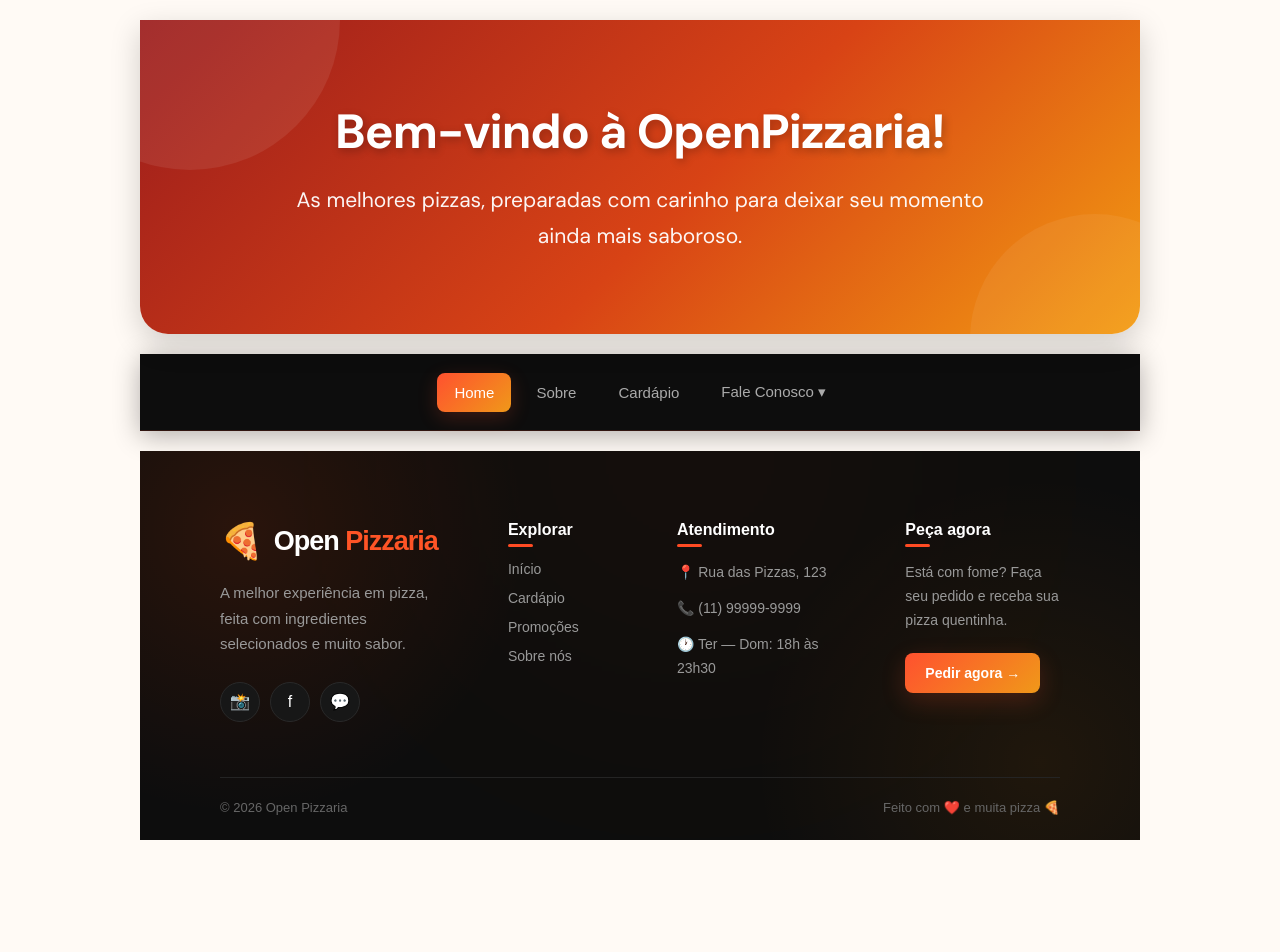
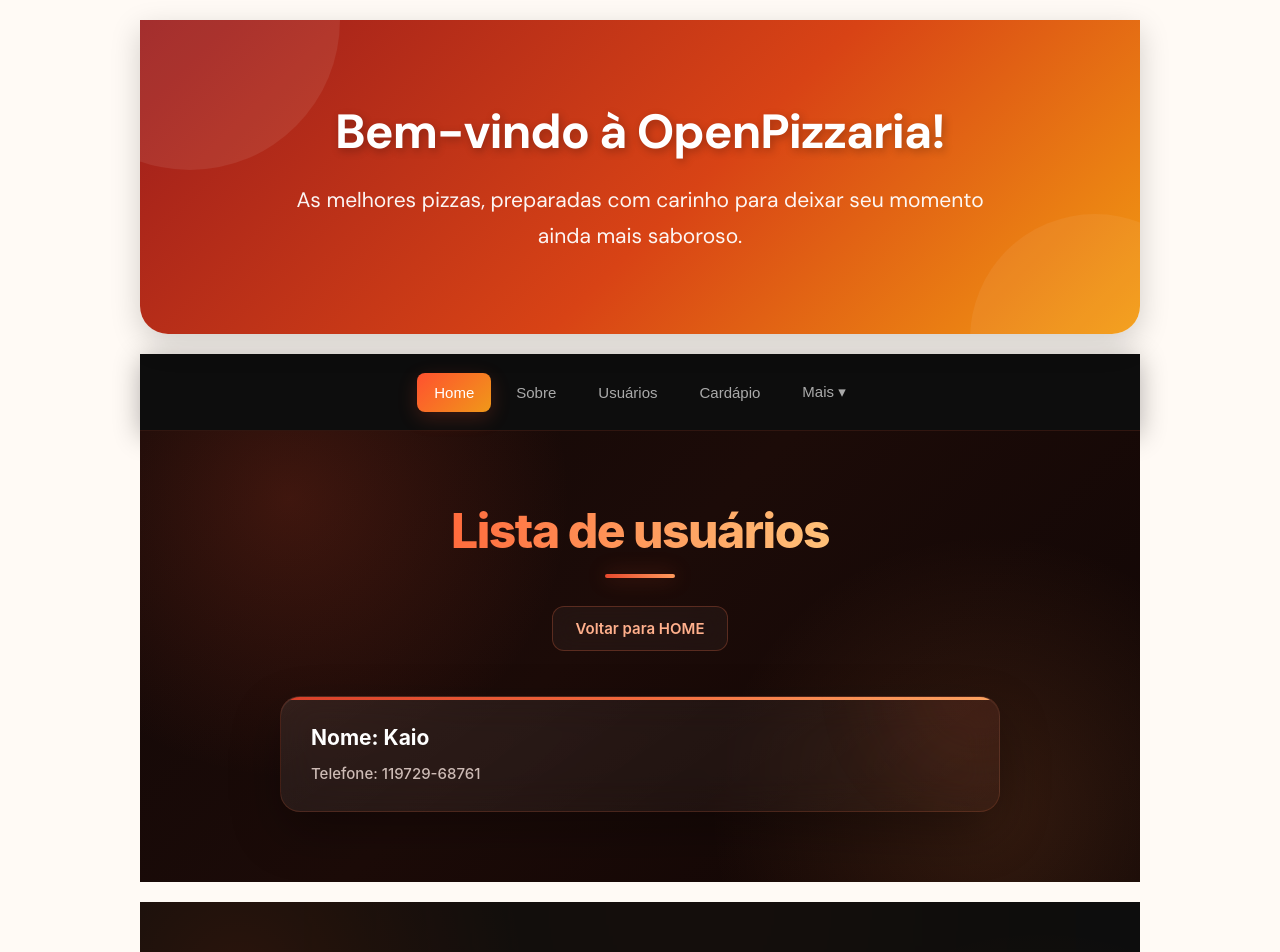
Before and after one commit to Brenosilvxz/domando-gpt, a React (Vite) app in the folder open-pizzaria/: page /users in a window 1280 px wide. Shown: the top 952 px of the page. Before the commit the page ends 840 px from the top, so only its background shows below. Built offline with nearby package versions, Linux system fonts and the light colour scheme.

Commit message:
feat: configurando página nova e criando função para consumir API

```diff
--- a/open-pizzaria/src/Components/Menu/index.jsx
+++ b/open-pizzaria/src/Components/Menu/index.jsx
@@ -11,6 +11,9 @@ const Menu = () => {
 
         <li>
           <Link to="/sobre">Sobre</Link>
+        </li>
+        <li>
+          <Link to="/users">Usuários</Link>
         </li>
 
         <li className="submenu">
@@ -34,7 +37,7 @@ const Menu = () => {
         </li>
 
         <li className="submenu">
-          <a href="#">Fale Conosco ▾</a>
+          <a href="#">Mais ▾</a>
 
           <ul>
             <li>
--- a/open-pizzaria/src/Pages/Home.jsx
+++ b/open-pizzaria/src/Pages/Home.jsx
@@ -1,4 +1,3 @@
-import React from "react";
 
 import Banner from "../Components/Banner";
 import Cards from "../Components/Cards";
--- a/open-pizzaria/src/Pages/Sobre/Sobre.css
+++ b/open-pizzaria/src/Pages/Sobre/Sobre.css
@@ -1,5 +1,4 @@
 .sobre {
-  min-height: 100vh;
   padding: 60px 20px;
   background: #fff8ef;
 }
--- a/open-pizzaria/src/Pages/Sobre/Sobre.jsx
+++ b/open-pizzaria/src/Pages/Sobre/index.jsx
@@ -1,4 +1,3 @@
-import React from "react";
 import "./Sobre.css";
 
 export default function Sobre() {
--- /dev/null
+++ b/open-pizzaria/src/Pages/Users/Users.css
@@ -0,0 +1,306 @@
+/* ================================
+   USERS PAGE
+================================ */
+
+.containerUsers {
+  padding: 70px 20px;
+
+  display: flex;
+  flex-direction: column;
+  align-items: center;
+
+  color: #fff;
+  font-family: "Inter", Arial, sans-serif;
+
+  background:
+    radial-gradient(
+      circle at 15% 15%,
+      rgba(230, 76, 42, 0.20),
+      transparent 30%
+    ),
+    radial-gradient(
+      circle at 85% 85%,
+      rgba(255, 145, 72, 0.14),
+      transparent 30%
+    ),
+    linear-gradient(
+      135deg,
+      #120807 0%,
+      #1c0b08 45%,
+      #100605 100%
+    );
+}
+
+
+/* ================================
+   TÍTULO
+================================ */
+
+.containerUsers h1 {
+  margin: 0;
+
+  font-size: clamp(32px, 5vw, 48px);
+  font-weight: 800;
+  letter-spacing: -1.5px;
+
+  background: linear-gradient(
+    90deg,
+    #ff6b3d 0%,
+    #ff9a5c 50%,
+    #ffc078 100%
+  );
+
+  -webkit-background-clip: text;
+  background-clip: text;
+  -webkit-text-fill-color: transparent;
+
+  text-align: center;
+}
+
+
+/* Pequeno detalhe abaixo do título */
+
+.containerUsers h1::after {
+  content: "";
+
+  display: block;
+
+  width: 70px;
+  height: 4px;
+
+  margin: 14px auto 0;
+
+  border-radius: 10px;
+
+  background: linear-gradient(
+    90deg,
+    #e8492e,
+    #ff9a5c
+  );
+
+  box-shadow: 0 0 20px rgba(255, 91, 53, 0.35);
+}
+
+
+/* ================================
+   BOTÃO VOLTAR
+================================ */
+
+.containerUsers > a {
+  margin-top: 28px;
+  margin-bottom: 45px;
+
+  display: inline-flex;
+  align-items: center;
+  justify-content: center;
+
+  padding: 12px 22px;
+
+  color: #ffb08c;
+
+  text-decoration: none;
+  font-size: 15px;
+  font-weight: 600;
+
+  border: 1px solid rgba(255, 117, 76, 0.25);
+  border-radius: 12px;
+
+  background: rgba(255, 255, 255, 0.04);
+
+  backdrop-filter: blur(12px);
+
+  transition:
+    transform 0.25s ease,
+    background 0.25s ease,
+    border-color 0.25s ease,
+    box-shadow 0.25s ease;
+}
+
+.containerUsers > a:hover {
+  color: #fff;
+
+  background: linear-gradient(
+    135deg,
+    #d9472d,
+    #ef6939
+  );
+
+  border-color: transparent;
+
+  transform: translateY(-3px);
+
+  box-shadow:
+    0 10px 30px rgba(218, 65, 40, 0.25);
+}
+
+
+/* ================================
+   CONTEÚDO
+================================ */
+
+.contentUsers {
+  width: 100%;
+  max-width: 720px;
+
+  display: grid;
+  gap: 20px;
+}
+
+
+/* ================================
+   CARD DO USUÁRIO
+================================ */
+
+.contentUsers article {
+  position: relative;
+
+  padding: 28px 30px;
+
+  display: flex;
+  flex-direction: column;
+  gap: 14px;
+
+  overflow: hidden;
+
+  border-radius: 20px;
+
+  border: 1px solid rgba(255, 111, 72, 0.16);
+
+  background:
+    linear-gradient(
+      145deg,
+      rgba(255, 255, 255, 0.075),
+      rgba(255, 255, 255, 0.025)
+    );
+
+  backdrop-filter: blur(18px);
+
+  box-shadow:
+    0 20px 50px rgba(0, 0, 0, 0.30),
+    inset 0 1px 0 rgba(255, 255, 255, 0.06);
+
+  transition:
+    transform 0.3s ease,
+    border-color 0.3s ease,
+    box-shadow 0.3s ease;
+}
+
+
+/* Linha superior */
+
+.contentUsers article::before {
+  content: "";
+
+  position: absolute;
+
+  top: 0;
+  left: 0;
+
+  width: 100%;
+  height: 3px;
+
+  background: linear-gradient(
+    90deg,
+    #d83f29,
+    #f26a3d,
+    #ffad68
+  );
+}
+
+
+/* Brilho decorativo */
+
+.contentUsers article::after {
+  content: "";
+
+  position: absolute;
+
+  width: 180px;
+  height: 180px;
+
+  top: -100px;
+  right: -70px;
+
+  border-radius: 50%;
+
+  background: #e95635;
+
+  opacity: 0.10;
+
+  filter: blur(45px);
+
+  pointer-events: none;
+}
+
+
+/* ================================
+   HOVER CARD
+================================ */
+
+.contentUsers article:hover {
+  transform: translateY(-6px);
+
+  border-color: rgba(255, 110, 70, 0.35);
+
+  box-shadow:
+    0 25px 60px rgba(0, 0, 0, 0.40),
+    0 8px 30px rgba(218, 70, 42, 0.10);
+}
+
+
+/* ================================
+   NOME
+================================ */
+
+.contentUsers article strong:first-child {
+  position: relative;
+  z-index: 1;
+
+  font-size: 21px;
+  font-weight: 700;
+
+  color: #fff;
+}
+
+
+/* ================================
+   TELEFONE
+================================ */
+
+.contentUsers article strong:last-child {
+  position: relative;
+  z-index: 1;
+
+  font-size: 15px;
+  font-weight: 500;
+
+  color: #cdbbb5;
+}
+
+
+/* ================================
+   RESPONSIVIDADE
+================================ */
+
+@media (max-width: 600px) {
+  .containerUsers {
+    padding: 45px 16px;
+  }
+
+  .containerUsers h1 {
+    font-size: 34px;
+  }
+
+  .containerUsers > a {
+    margin-bottom: 35px;
+  }
+
+  .contentUsers article {
+    padding: 24px 22px;
+    border-radius: 16px;
+  }
+
+  .contentUsers article strong:first-child {
+    font-size: 19px;
+  }
+}
--- /dev/null
+++ b/open-pizzaria/src/Pages/Users/index.jsx
@@ -0,0 +1,26 @@
+import { Link } from "react-router-dom";
+import { useEffect, useState } from "react";
+import "./Users.css";
+
+export default function User() {
+  // UseState do react para gerenciar estado dos usuarios
+  const [usuarios, setUsuarios] = useState([]);
+
+  // Hook useEffect para lidar com efeitos colaterias no componente
+  useEffect(() => {
+    console.log("Oláaaaaaaaaaaaaa")
+  }, [])
+
+  return (
+    <main className="containerUsers">
+      <h1>Lista de usuários</h1>
+      <Link to="/">Voltar para HOME</Link>
+      <section className="contentUsers">
+        <article>
+          <strong>Nome: Kaio</strong>
+          <strong>Telefone: 119729-68761</strong>
+        </article>
+      </section>
+    </main>
+  );
+}
--- a/open-pizzaria/src/Router.jsx
+++ b/open-pizzaria/src/Router.jsx
@@ -1,9 +1,9 @@
-import React from "react";
 import { BrowserRouter, Route, Routes } from "react-router-dom";
 import Menu from "./Components/Menu";
 import Home from "./Pages/Home";
-import Sobre from "./Pages/Sobre/Sobre";
-import Cardapio from "./Pages/Cardapio/Cardapio"
+import Sobre from "./Pages/Sobre/";
+import Users from "./Pages/Users/";
+import Cardapio from "./Pages/Cardapio/"
 
 
 export default function Router() {
@@ -14,6 +14,7 @@ export default function Router() {
       <Routes>
         <Route path="/" element={<Home />} />
         <Route path="/sobre" element={<Sobre />} />
+        <Route path="/users" element={<Users />} />
         <Route path="/cardapio" element={<Cardapio />} />
       </Routes>
     </BrowserRouter>
```
Also changed, not shown: open-pizzaria/src/Pages/Cardapio/index.jsx (renamed from open-pizzaria/src/Pages/Cardapio/Cardapio.jsx).
